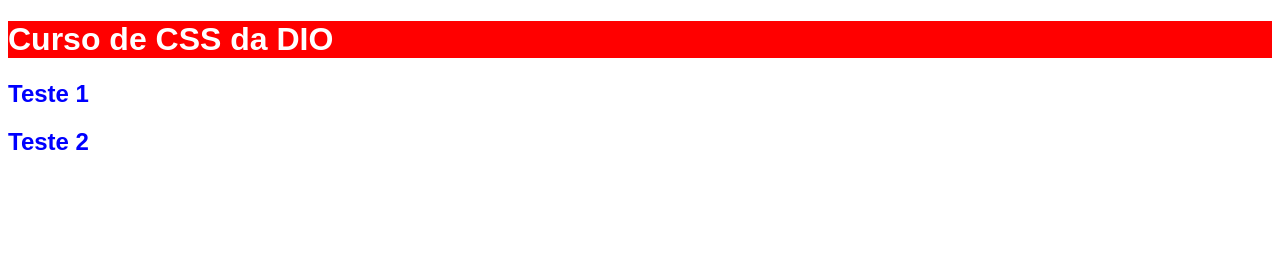
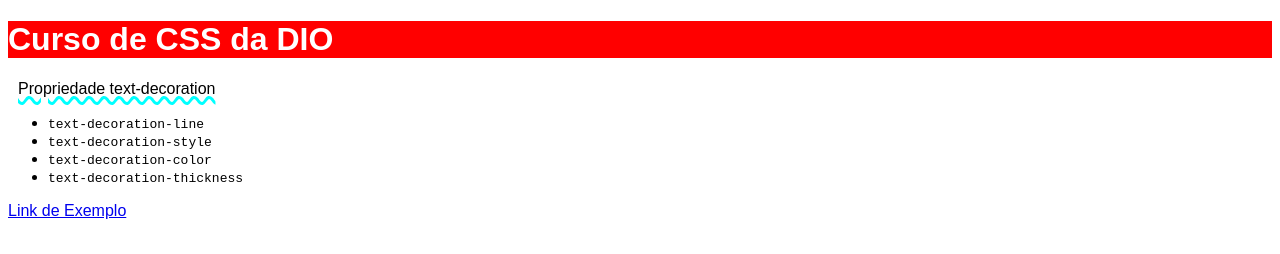
Before and after one commit to aysllanpereira/JavaScript, a plain HTML site: page DIO/CSS/Aulas/aula1.html in a window 1280 px wide. Drawn offline with Linux system fonts and the light colour scheme.

Commit message:
Estudando algumas propriedades do CSS

```diff
--- a/DIO/CSS/Aulas/assets/css/style.css
+++ b/DIO/CSS/Aulas/assets/css/style.css
@@ -10,4 +10,18 @@ h1 {
 
 h2 {
     color: blue;
+
+    /* para transformar os caracteres em maiúsculuo, minúsculo.... */
+    text-transform: uppercase;
+    text-align: justify;
 }
+
+p {
+    text-decoration-line: underline;
+    text-decoration-style: wavy;
+    text-decoration-color: aqua;
+    text-decoration-thickness: 3px;
+
+    /* define o recuo da primeira linha do texto */
+    text-indent: 10px;
+}
--- a/DIO/CSS/Aulas/aula1.html
+++ b/DIO/CSS/Aulas/aula1.html
@@ -8,7 +8,15 @@
 </head>
 <body>
     <h1>Curso de CSS da DIO</h1>
-    <h2>Teste 1</h2>
-    <h2>Teste 2</h2>
+    <p>Propriedade text-decoration</p>
+    <ul>
+        <li><code>text-decoration-line</code></li>
+        <li><code>text-decoration-style</code></li>
+        <li><code>text-decoration-color</code></li>
+        <li><code>text-decoration-thickness</code></li>
+    </ul>
+
+    <a href="#">Link de Exemplo</a>
+
 </body>
 </html>
```
